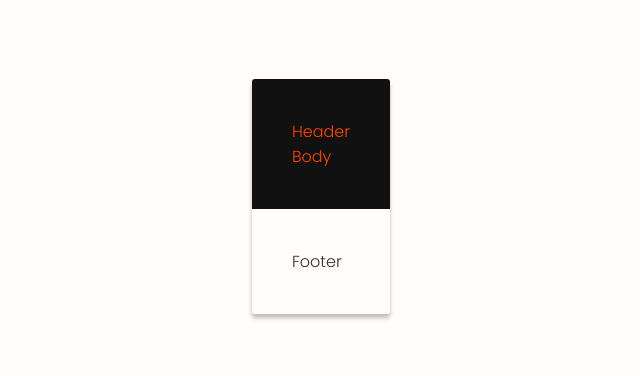
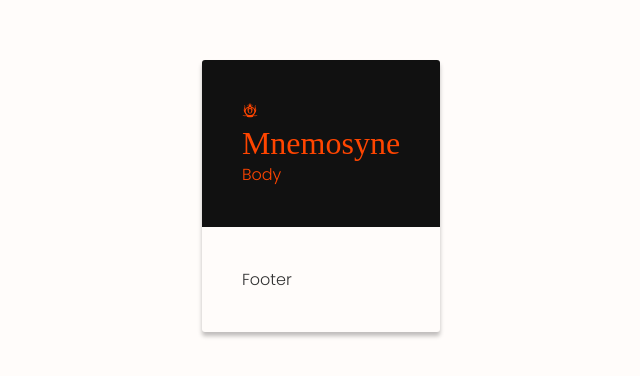
Before and after one commit to Nimira43/Mnemosyne, a React (Vite) app: page / in a window 1280 px wide. Shown: the part 204-580 px from the top of the page, without its empty margins (319-959 px from the left). Built offline with nearby package versions, Linux system fonts and the light colour scheme; a web font is replaced by a local one.

Commit message:
Header styling

```diff
--- a/src/components/Header.jsx
+++ b/src/components/Header.jsx
@@ -1,5 +1,10 @@
+import { GiAbstract041 } from 'react-icons/gi'
+
 export function Header() {
   return (
-    <div>Header</div>
+    <div class='header-title'>
+      <GiAbstract041 className='logo-symbol' />
+      <h1 className='logo-text'>Mnemosyne</h1>
+    </div>
   )
 }
--- a/src/index.css
+++ b/src/index.css
@@ -27,8 +27,17 @@ body {
   color: var(--grey-dark);
 }
 
-.logo {
+.header-title {
+
+}
+
+.logo-symbol {
+
+}
+
+.logo-text {
   font-family: 'Rubik Glitch';
+  font-weight: 20px;
   color: var(--main);
 }
 
```
